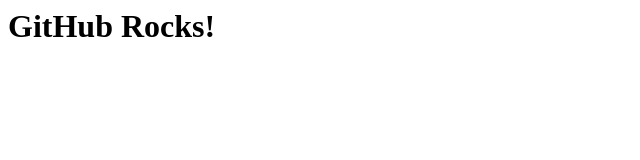
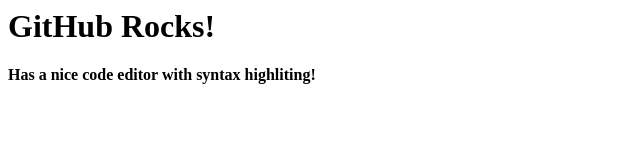
Before and after one commit to GPENT-us/gpe, a plain HTML site: page index.htm in a window 1280 px wide. Shown: the whole page, without its empty margins (0-640 px from the left). Drawn offline with Linux system fonts and the light colour scheme.

Commit message:
Update index.htm
Added <strong> tag and some cool text

```diff
--- a/index.htm
+++ b/index.htm
@@ -1,8 +1,9 @@
 <html>
 <head>
-<title></title>
+<title>GitHub Rocks!</title>
 </head>
 <body>
 <h1>GitHub Rocks!</h1>
+<strong>Has a nice code editor with syntax highliting!</strong>
 </body>
 </html>
```
